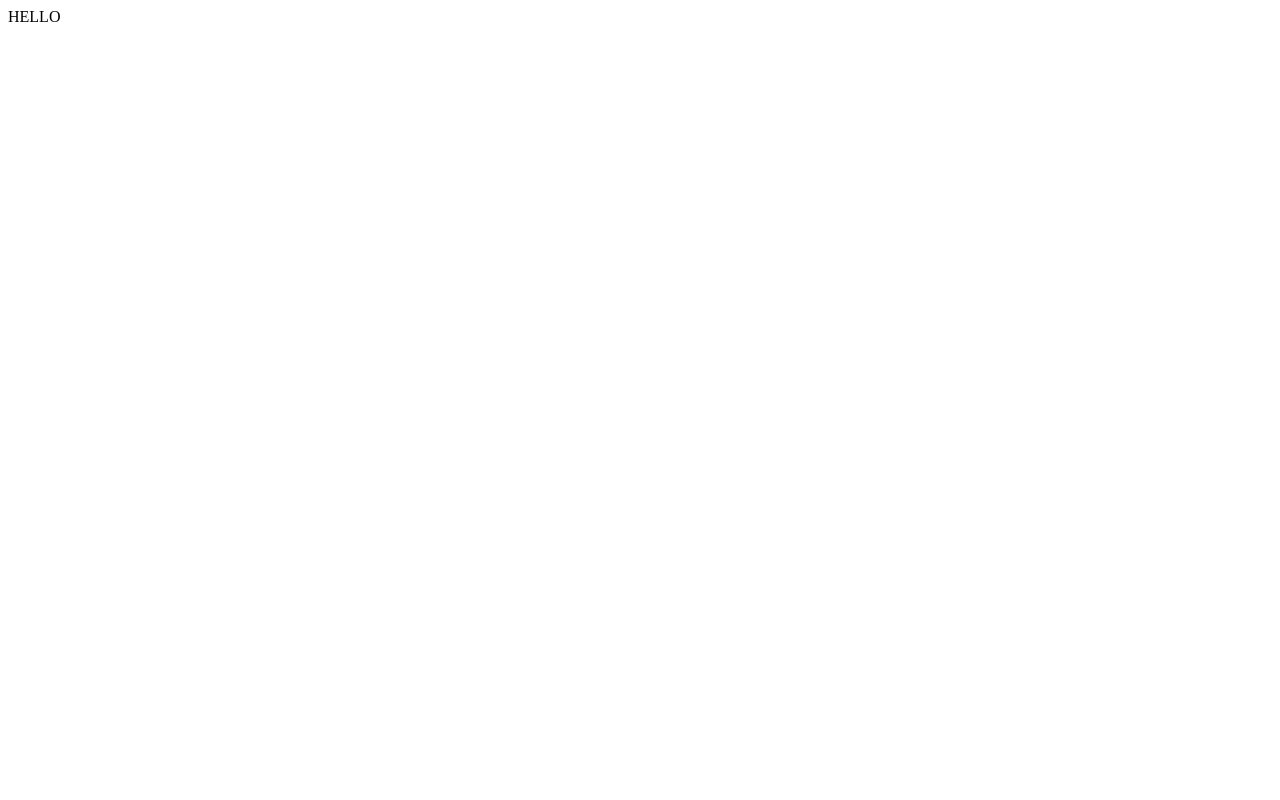
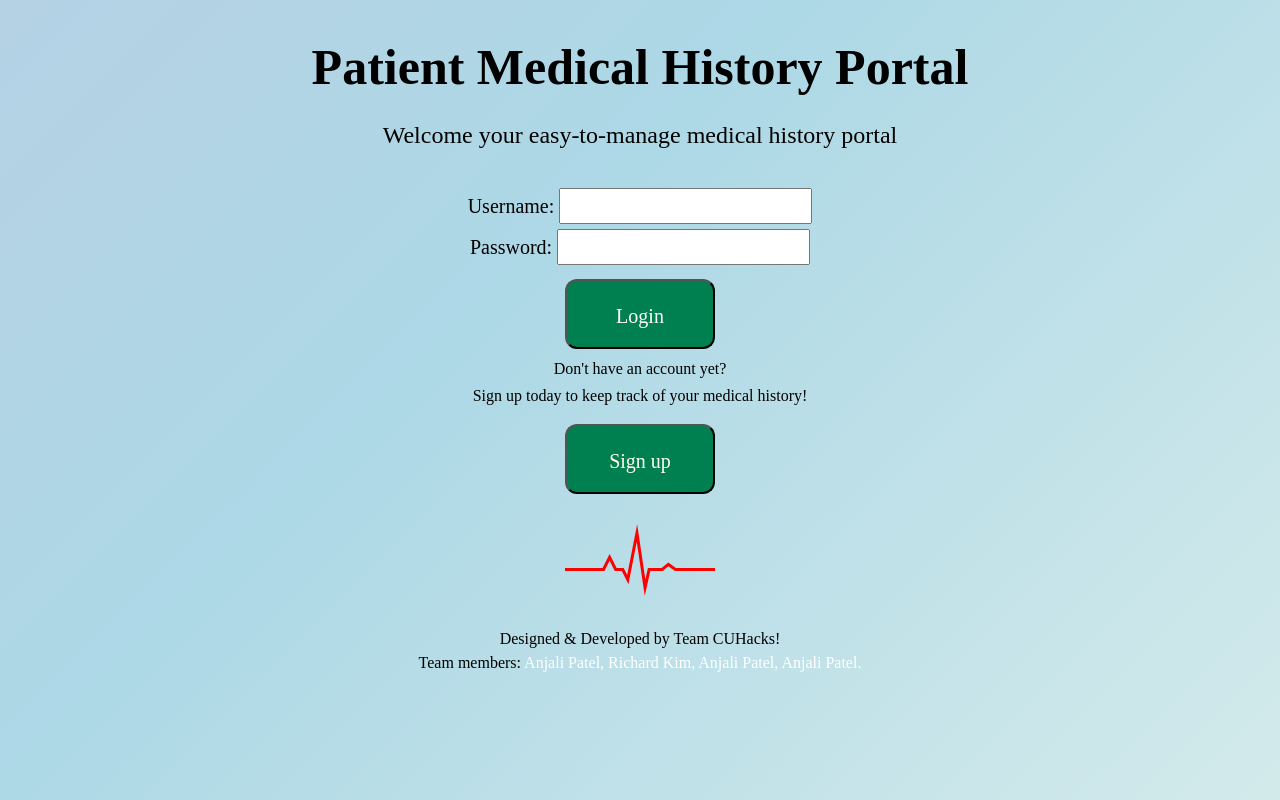
Before and after one commit to GnefDu/uOttawaHack-HealthApp, a website: page secondAndFinal/public/index.html in a window 1280 px wide. Drawn offline with nearby package versions, Linux system fonts and the light colour scheme.

Commit message:
/patient page style

```diff
--- a/secondAndFinal/public/index.html
+++ b/secondAndFinal/public/index.html
@@ -1,10 +1,67 @@
 <!DOCTYPE html>
-<html>
-	<head>
-    </head>
+<html lang="en">
 
-	<body>
-        <div>HELLO</div>
-	</body>
+<head>
+    <title>Patient Medical History Portal</title>
+    <meta charset="utf-8">
+    <meta name="viewport" content="width=device-width, initial-scale=1">
+    <link rel="stylesheet" href="https://maxcdn.bootstrapcdn.com/bootstrap/4.4.1/css/bootstrap.min.css">
+    <link rel="stylesheet" href="src/css/styles.css">
 
+    <script src="https://ajax.googleapis.com/ajax/libs/jquery/3.4.1/jquery.min.js"></script>
+    <script src="https://cdnjs.cloudflare.com/ajax/libs/popper.js/1.16.0/umd/popper.min.js"></script>
+    <script src="https://maxcdn.bootstrapcdn.com/bootstrap/4.4.1/js/bootstrap.min.js"></script>
+</head>
+
+<body>
+
+	<section>
+		<div id="header">
+			<p><b>Patient Medical History Portal</b></p>
+			<h4>Welcome your easy-to-manage medical history portal</h4>
+		</div>
+
+		<div class="container-fluid">
+			<div id="content" >
+
+				<form>
+					<label for="user">Username: </label>
+					<input type="text" id="user" name="user"><br>
+					<label for="pass">Password: </label>
+					<input type="text" id="pass" name="pass" ><br>
+				</form>
+
+				<div>
+					<button class="button login">
+						<a href="#patientHome"> Login </a>
+					</button> <br>
+				</div>
+
+				<h6>Don't have an account yet?</h6>
+				<h6>Sign up today to keep track of your medical history!</h6>
+
+				<button class="button signup">Sign up</button>
+			</div>
+		</div>
+
+		<div class="heart-rate">
+			<svg version="1.0" xmlns="http://www.w3.org/2000/svg" xmlns:xlink="http://www.w3.org/1999/xlink" x="0px" y="0px" width="150px" height="73px" viewBox="0 0 150 73" enable-background="new 0 0 150 73" xml:space="preserve">
+			  <polyline fill="none" stroke="red" stroke-width="3" stroke-miterlimit="10" points="0,45.486 38.514,45.486 44.595,33.324 50.676,45.486 57.771,45.486 62.838,55.622 71.959,9 80.067,63.729 84.122,45.486 97.297,45.486 103.379,40.419 110.473,45.486 150,45.486"
+			  />
+			</svg>
+		</div>
+
+		<div id="footer"  style="margin-bottom:0">
+			<p>Designed & Developed by Team CUHacks!
+				<br>Team members:
+				<!-- provide linkedIn profiled for everyone -->
+				<a href="https://www.linkedin.com/in/anjali-patel-3966b41a1/">Anjali Patel, </a>
+				<a href="https://www.linkedin.com/in/anjali-patel-3966b41a1/">Richard Kim, </a>
+				<a href="https://www.linkedin.com/in/anjali-patel-3966b41a1/">Anjali Patel, </a>
+				<a href="https://www.linkedin.com/in/anjali-patel-3966b41a1/">Anjali Patel.</a>
+			  </p>
+		</div>
+	</section>
+
+</body>
 </html>
--- a/secondAndFinal/public/src/css/styles.css
+++ b/secondAndFinal/public/src/css/styles.css
@@ -26,45 +26,104 @@ a:active {
 
   /* Style the header */
   #header {
-    background-color: rgba(255, 0, 0, 0.757);
     padding: 30px;
     text-align: center;
-    font-size: 35px;
-    color: white;
+    font-size: 50px;
+    color: rgb(0, 0, 0);
+    font-family: 'Times New Roman', Times, serif;
   }
 
   #content {
-    background-color: rgba(249, 139, 139, 0.757);
-    padding: 30px;
+    padding: 130;
+    margin:10;
     text-align: center;
     font-size: 35px;
-    color: white;
+    color: #000000;
+  }
+
+  .container-fluid {
+    padding: 130;
+    margin:10;
+    height: fit-content;
   }
 
   .button {
-    color: white;
-    width:250px;
+    color:#FFFFF0;
+    width:150px;
     height:70px;
     text-align: center;
     text-decoration: none;
     display: inline-block;
-    font-size: 24px;
+    font-size: 20px;
     margin: 10px 10px;
-    transition-duration: 0.4s;
+    transition-duration: 0.5s;
     cursor: pointer;
     background-color:  rgb(0, 128, 81);
-    border: 2px solid white;
+
+    border-radius: 12px;
+    transition: transform .3s; /* Animation */
+    padding: 20px;
   }
 
   .button:hover {
     background-color: rgb(122, 210, 177) ;
-    color: white;
+    color: #FFFFF0;
+    transform: scale(1);
   }
 
   /* Style the footer */
   #footer {
-    background-color: rgba(255, 0, 0, 0.757);
     padding: 10px;
     text-align: center;
-    color: white;
+    color: #000000;
   }
+
+
+html, body {
+  width: 100%;
+  height:100%;
+  font-family: 'Times New Roman', Times, serif;
+}
+
+body {
+    background: linear-gradient(-45deg, #fffff0, #add8e6, #cbc3e3, #008080);
+    background-size: 400% 400%;
+    animation: gradient 15s ease infinite;
+}
+
+@keyframes gradient {
+    0% {
+        background-position: 0% 50%;
+    }
+    50% {
+        background-position: 100% 50%;
+    }
+    100% {
+        background-position: 0% 50%;
+    }
+}
+
+.heart-rate {
+  width: 150px;
+  height: 73px;
+  position: relative;
+  margin: 20px auto;
+}
+
+.fade-in {
+  position: absolute;
+  width: 100%;
+  height: 100%;
+  top: 0;
+  right: 0;
+  animation: heartRateIn 2.5s linear infinite;
+}
+
+form {
+  color:#000000;
+  height:50px;
+  text-decoration: none;
+  display: inline-block;
+  font-size: 20px;
+  cursor: pointer;
+}
```
Also changed, not shown: secondAndFinal/public/patient.html (+35 -10 lines).
